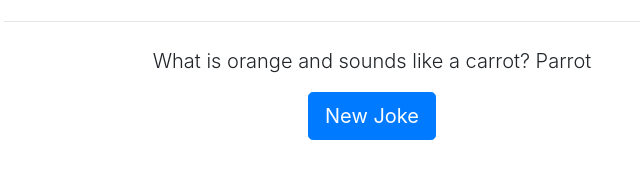
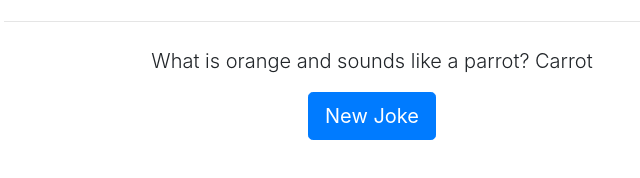
Before and after one commit to AvelyV/jokes_site, a plain HTML site: page index.html in a window 1280 px wide. Shown: the part 172-350 px from the top of the page, 268-908 px from the left. Drawn offline with nearby package versions, Linux system fonts and the light colour scheme.

Commit message:
new joke

```diff
--- a/index.html
+++ b/index.html
@@ -15,7 +15,7 @@
     <div class="jumbotron">
         <h1 class="display-4">Bad Jokes</h1>
         <hr class="my-4">
-        <p class="lead" id="jokebox">What is orange and sounds like a carrot? Parrot</p>
+        <p class="lead" id="jokebox">What is orange and sounds like a parrot? Carrot</p>
         <p class="lead">
           <a class="btn btn-primary btn-lg" id="dadjokes" href="#" role="button">New Joke</a>
         </p>
```
